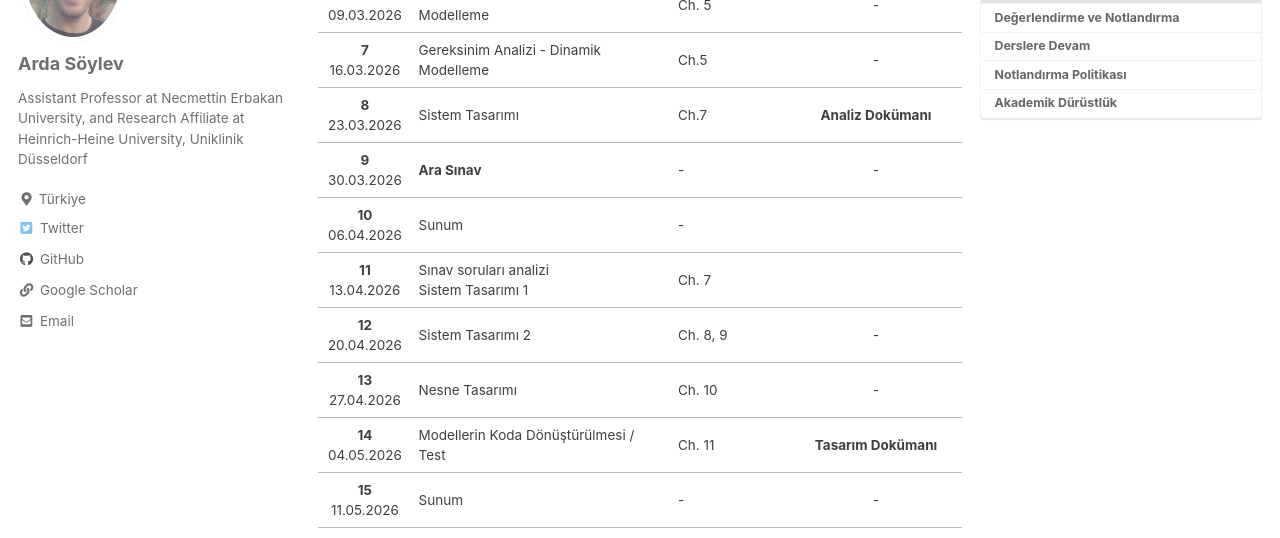
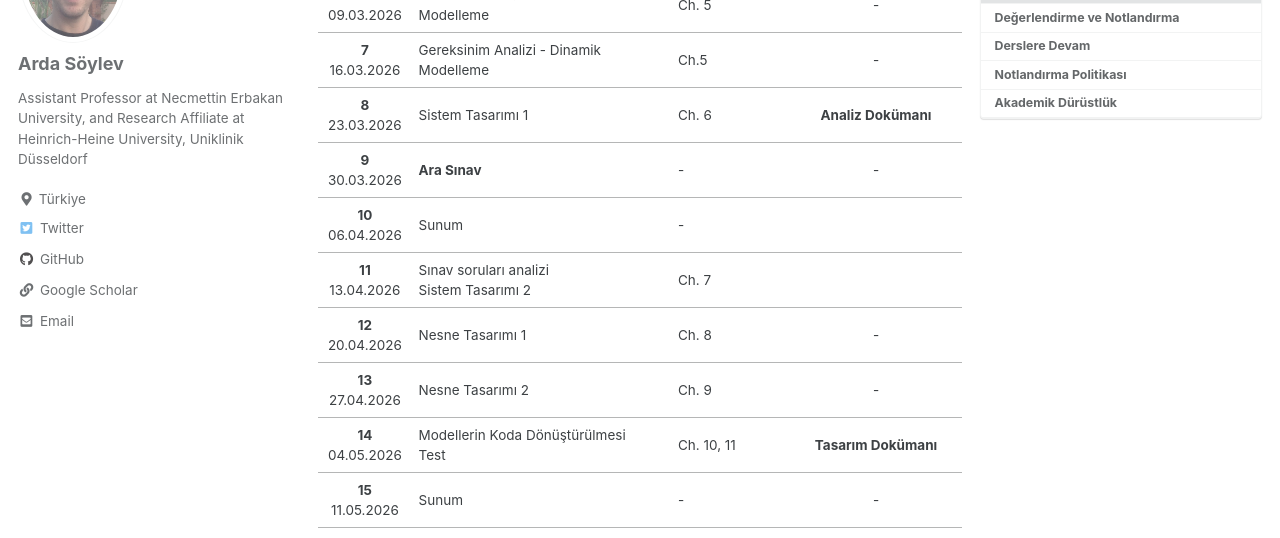
Before and after one commit to asylvz/asylvz.github.io, a Jekyll site: the page built from _pages/courses/bil204.md, in a window 1280 px wide and 900 px high, scrolled down 954 px. Shown: the part 153-691 px from the top of the window. Built offline with Jekyll 4.4.1, drawn with Linux system fonts in a browser that asks for light colours; cached includes are drawn as plain includes.

Commit message:
Align bil204 schedule chapters with Bruegge & Dutoit textbook

```diff
--- a/_pages/courses/bil204.md
+++ b/_pages/courses/bil204.md
@@ -38,13 +38,13 @@
 | **5** <br> 02.03.2026 | Gereksinim Çıkarımı | Ch. 4 | - |
 | **6** <br> 09.03.2026 | Gereksinim Analizi - Nesne Modelleme | Ch. 5 | - |
 | **7** <br> 16.03.2026 | Gereksinim Analizi - Dinamik Modelleme | Ch.5 | - |
-| **8** <br> 23.03.2026 | Sistem Tasarımı  | Ch.7 | **Analiz Dokümanı** |
+| **8** <br> 23.03.2026 | Sistem Tasarımı 1 | Ch. 6 | **Analiz Dokümanı** |
 | **9** <br> 30.03.2026 | **Ara Sınav** | - | - |
 | **10** <br> 06.04.2026 | Sunum | - |  |
-| **11** <br> 13.04.2026 | Sınav soruları analizi <br> Sistem Tasarımı 1 | Ch. 7 |  |
-| **12** <br> 20.04.2026 | Sistem Tasarımı 2 | Ch. 8, 9 | - |
-| **13** <br> 27.04.2026 | Nesne Tasarımı | Ch. 10 | - |
-| **14** <br> 04.05.2026 | Modellerin Koda Dönüştürülmesi / Test  | Ch. 11 | **Tasarım Dokümanı** |
+| **11** <br> 13.04.2026 | Sınav soruları analizi <br> Sistem Tasarımı 2 | Ch. 7 |  |
+| **12** <br> 20.04.2026 | Nesne Tasarımı 1 | Ch. 8 | - |
+| **13** <br> 27.04.2026 | Nesne Tasarımı 2 | Ch. 9 | - |
+| **14** <br> 04.05.2026 | Modellerin Koda Dönüştürülmesi <br> Test | Ch. 10, 11 | **Tasarım Dokümanı** |
 | **15** <br> 11.05.2026 | Sunum | - | - |
 | **16** <br> 18.05.2026 | Sunum | - | - |
 
```
